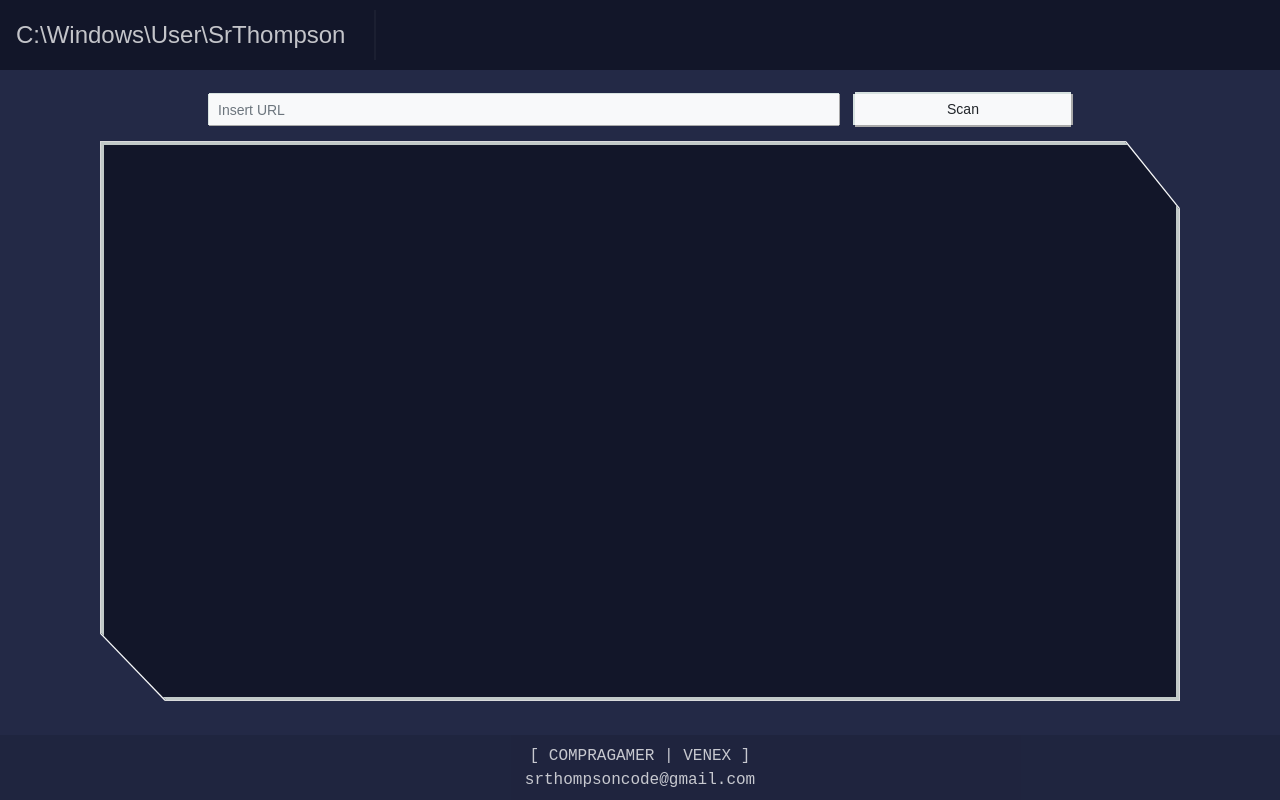
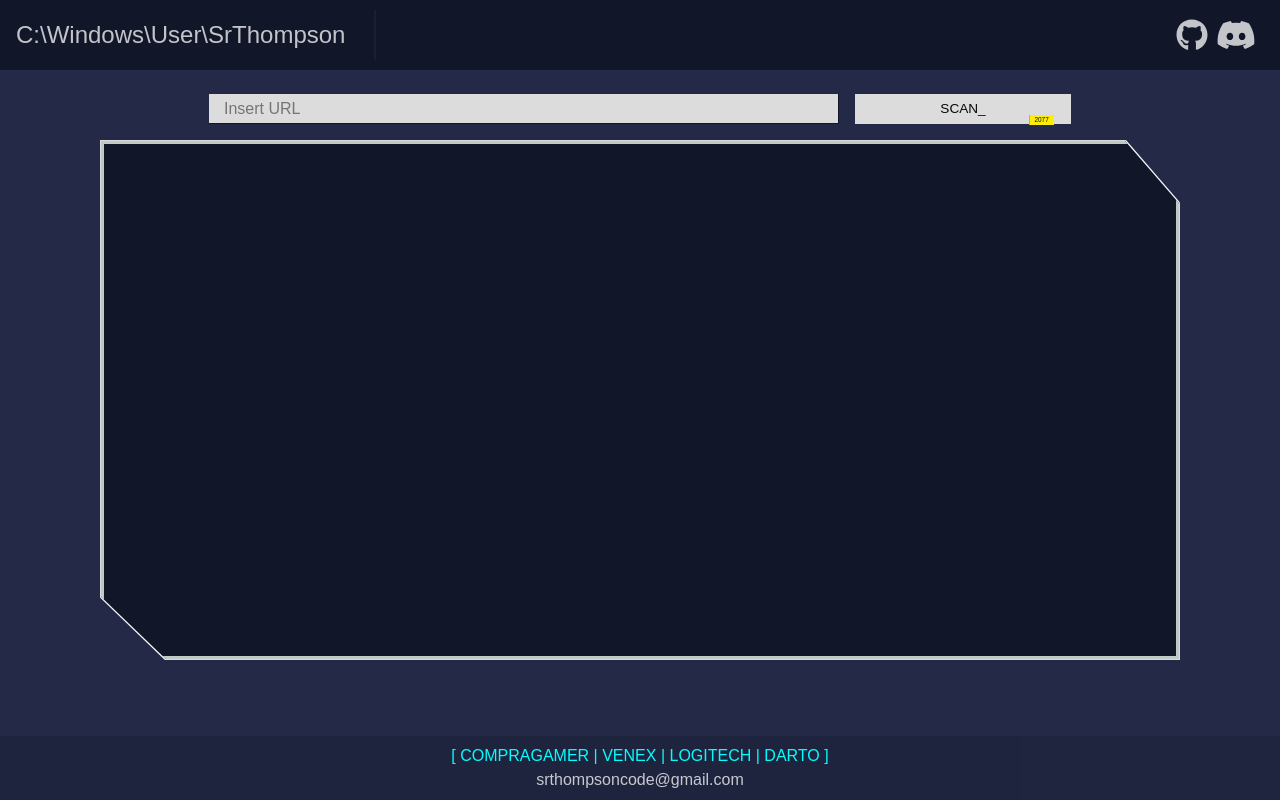
Before and after one commit to SrThompsonCode/stock-scraper, a React (Create React App) app: page / in a window 1280 px wide. Built offline with nearby package versions, Linux system fonts and the light colour scheme; a web font is replaced by a local one.

Commit message:
Agrego fontAwesome, sonido al encontrar stock y varios cambios visuales

```diff
--- a/package.json
+++ b/package.json
@@ -3,6 +3,11 @@
   "version": "0.1.0",
   "private": true,
   "dependencies": {
+    "@fortawesome/fontawesome-svg-core": "^1.2.32",
+    "@fortawesome/free-brands-svg-icons": "^5.15.1",
+    "@fortawesome/free-regular-svg-icons": "^5.15.1",
+    "@fortawesome/free-solid-svg-icons": "^5.15.1",
+    "@fortawesome/react-fontawesome": "^0.1.12",
     "@testing-library/jest-dom": "^5.11.5",
     "@testing-library/react": "^11.1.1",
     "@testing-library/user-event": "^12.2.0",
@@ -15,6 +20,7 @@
     "react-router": "^5.2.0",
     "react-router-dom": "^5.2.0",
     "react-scripts": "4.0.0",
+    "use-sound": "^1.0.2",
     "web-vitals": "^0.2.4"
   },
   "scripts": {
--- /dev/null
+++ b/src/FontAwesome.js
@@ -0,0 +1,5 @@
+import { library } from "@fortawesome/fontawesome-svg-core";
+import { fab } from "@fortawesome/free-brands-svg-icons";
+import { faCheckSquare, faCoffee } from "@fortawesome/free-solid-svg-icons";
+
+library.add(fab, faCheckSquare, faCoffee);
--- a/src/components/Footer.js
+++ b/src/components/Footer.js
@@ -1,11 +1,16 @@
 import React from "react";
 import "../pages/styles/Effects.css";
 import "./styles/Footer.css";
+import { FontAwesomeIcon } from "@fortawesome/react-fontawesome";
+
+import "../FontAwesome";
 
 const Footer = () => (
   <div className='footer text-center justify-content-center '>
-    <span className='footer_p '>[ COMPRAGAMER | VENEX ]</span>
-    <div className='footer_p'>srthompsoncode@gmail.com</div>
+    <span className='footer_p '>
+      [ COMPRAGAMER | VENEX | LOGITECH | DARTO ]
+    </span>
+    <div>srthompsoncode@gmail.com</div>
   </div>
 );
 
--- a/src/components/NavBar.js
+++ b/src/components/NavBar.js
@@ -1,7 +1,11 @@
 import React from "react";
 import logo from "../images/SrThompson.jpg";
+import { FontAwesomeIcon } from "@fortawesome/react-fontawesome";
+import { faVolumeMute } from "@fortawesome/free-solid-svg-icons/faVolumeMute";
 
+// import "../FontAwesome";
 import "./styles/Navbar.css";
+
 function NavBar(props) {
   return (
     <React.Fragment>
@@ -9,6 +13,24 @@ function NavBar(props) {
         <span className='navbar_name anim_typewriter'>
           C:\Windows\User\SrThompson
         </span>
+        <div className='nav-icons'>
+          <a href='https://github.com/SrThompsonCode' target='_blank'>
+            <FontAwesomeIcon
+              className='mr-2 a-trasnparent contact-icon'
+              icon={["fab", "github"]}
+              size='2x'
+            />
+          </a>
+          <a href='https://discordapp.com/users/356631607639146508'>
+            <FontAwesomeIcon
+              className='mr-2 a-trasnparent contact-icon'
+              icon={["fab", "discord"]}
+              size='2x'
+            />
+          </a>
+
+          {/* <FontAwesomeIcon icon={["fab", "discord"]} size='2x' /> */}
+        </div>
       </nav>
     </React.Fragment>
   );
--- a/src/components/StockList.js
+++ b/src/components/StockList.js
@@ -1,18 +1,15 @@
 import React from "react";
 import "./styles/StockList.css";
 import Moment from "moment/dist/moment";
+import sound from "../songs/stock.mp3";
 
 function StockList(props) {
   return (
     <React.Fragment>
       <div className='row rowStock'>
-        <a
-          href={`${props.data.url}`}
-          target='_blank'
-          title={props.data.name}
-          className='truncate col-5'>
+        <span title={props.data.name} className='truncate col-5'>
           {props.data.name}
-        </a>
+        </span>
         <span className='col-2 truncate '>$ {props.data.price}</span>
         <span className='col-3 text-center truncate '>
           {Moment(props.data.fecha).format("DD/MM/YYYY hh:mm:ss")}
@@ -22,6 +19,7 @@ function StockList(props) {
             props.data.stock ? "green" : "red"
           }`}>
           {props.data.stock ? "STOCK" : "NO HAY STOCK"}
+          {props.data.stock ? <audio src={sound} autoPlay /> : ""}
         </span>
         {/* <hr></hr> */}
       </div>
--- a/src/components/styles/CyberPunkBody.css
+++ b/src/components/styles/CyberPunkBody.css
@@ -15,18 +15,28 @@
 }
 
 .CyberPunkBody_btn {
-  width: 230px;
-  height: 60px;
+  width: 20%;
+  height: 30px;
   border: 0;
   outline: none;
-  background-color: var(--black-color);
+  background-color: gainsboro;
   cursor: pointer;
   position: relative;
   font-family: Tomorrow, sans-serif;
   font-size: 0.85rem;
   text-transform: uppercase;
   color: var(--black-color);
-  clip-path: polygon(92% 0, 100% 25%, 100% 100%, 8% 100%, 0% 75%, 0 0);
+  /* clip-path: polygon(100% 0, 100% 100%, 100% 70%, 0% 100%, 0% 0%, 0 0); */
+}
+.CyberPunkBody_btn:hover {
+  outline: none;
+  background-color: #fcee09;
+
+  /* clip-path: polygon(100% 0, 100% 100%, 100% 70%, 0% 100%, 0% 0%, 0 0); */
+}
+.CyberPunkBody_btn__content:hover {
+  outline: none;
+  background-color: #fcee09;
 }
 
 .CyberPunkBody_btn__content {
@@ -38,8 +48,11 @@
   left: 2px;
   right: 2px;
   bottom: 2px;
-  background-color: var(--yellow-color);
-  clip-path: polygon(92% 0, 100% 25%, 100% 100%, 8% 100%, 0% 75%, 0 0);
+  background-color: gainsboro;
+  /* clip-path: polygon(92% 0, 100% 25%, 100% 100%, 8% 100%, 0% 100%, 0 0); */
+}
+.CyberPunkBody_btn__content:hover {
+  outline: none;
 }
 
 .CyberPunkBody_btn--secondary {
--- a/src/components/styles/Footer.css
+++ b/src/components/styles/Footer.css
@@ -8,5 +8,5 @@
   width: 100%;
 }
 .footer_p {
-  font-family: "Fira Mono", monospace;
+  color: aqua;
 }
--- a/src/components/styles/Navbar.css
+++ b/src/components/styles/Navbar.css
@@ -3,9 +3,21 @@
 }
 .navbar {
   line-height: 50px;
-  max-height: 70px;
+  /* max-height: 70px; */
   min-height: 70px;
 }
+.nav-icons {
+  line-height: 1;
+}
+.a-trasnparent {
+  text-decoration: none;
+  color: #c4c5c9;
+}
+
+.contact-icon:hover {
+  color: yellow;
+}
+
 .navbar_name {
   border-right: 2px solid rgba(255, 255, 255, 0.75);
   font-size: 24px;
--- a/src/components/styles/StockList.css
+++ b/src/components/styles/StockList.css
@@ -14,6 +14,7 @@ ul {
   height: 40px;
   border-bottom: 1px solid #dcdcdc52;
   align-items: center;
+  color: white;
 }
 @media screen and (max-width: 678px) {
   .col-3,
--- a/src/index.js
+++ b/src/index.js
@@ -5,6 +5,7 @@ import App from "./App";
 import reportWebVitals from "./reportWebVitals";
 import { Button } from "react-bootstrap";
 import "bootstrap/dist/css/bootstrap.min.css";
+
 import "./index.css";
 
 ReactDOM.render(
--- a/src/pages/Home.js
+++ b/src/pages/Home.js
@@ -4,15 +4,18 @@ import "./styles/Home.css";
 import StockList from "../components/StockList";
 import "./styles/Effects.css";
 import { ResponsiveEmbed } from "react-bootstrap";
+import Moment from "moment/dist/moment";
 
 class Home extends React.Component {
   constructor(props) {
     super(props);
+
     this.state = {
       error: null,
       loading: true,
       key: 1,
       urlToScan: "",
+      fechaInicial: "",
       data: [
         {
           name: "",
@@ -31,10 +34,13 @@ class Home extends React.Component {
     const url = document.getElementById("urlToGet").value;
 
     if (url.length > 0) {
+      this.setState({
+        fechaInicial: Moment(Date.now()).format("DD/MM/YYYY hh:mm:ss"),
+      });
       document.getElementById("urlToGet").value = "";
       this.componentWillUnmount();
       this.fetchStock(url);
-      this.intervalId = setInterval(this.fetchStock, 30000, url);
+      this.intervalId = setInterval(this.fetchStock, 45000, url);
     }
   };
   componentDidMount() {
@@ -45,8 +51,6 @@ class Home extends React.Component {
       // http.get("https://stock-scrapi.herokuapp.com/webscraper");
 
       xhr.open("GET", "https://stock-scrapi.herokuapp.com/webscraper");
-      xhr.send();
-      xhr.open("GET", "https://stock-scraper-ui.herokuapp.com/");
       xhr.send();
     }, 300000); // every 5 minutes (300000)
   }
@@ -60,6 +64,7 @@ class Home extends React.Component {
   fetchStock = async (url) => {
     if (this.state.data.length === 15) {
       this.setState({ data: [] });
+      console.log(url);
     }
     this.setState({ loading: false, error: false });
 
@@ -78,12 +83,13 @@ class Home extends React.Component {
         this.setState({
           data: [].concat(this.state.data, json.data),
           key: this.state.key + 1,
+          urlToScan: url,
         });
       }
     } catch (error) {
       this.componentWillUnmount();
 
-      this.setState({ error: "Invalid URL", loading: false });
+      this.setState({ error: "Invalid URL", loading: false, urlToScan: "" });
     }
   };
 
@@ -107,12 +113,32 @@ class Home extends React.Component {
                   type='url'
                   minLength='5'
                   placeholder='Insert URL'
-                  className='col-7 btn-light form-control form-control-sm  mr-3 rounded-0 home_input'
+                  className='col-7 home_input  mr-3 rounded-0 '
                 />
-                <button className='btn btn-sm rounded-0 btn-light home_button '>
-                  Scan
+                {/* <button className='btn btn-sm rounded-0 btn-light home_button '>
+                  SCAN_
+                </button> */}
+                <button class=' CyberPunkBody_btn'>
+                  <span class='CyberPunkBody_btn__content'>SCAN_</span>
+
+                  <span class='CyberPunkBody_btn__label'>2077</span>
                 </button>
               </div>
+              {this.state.urlToScan.length > 0 && (
+                <div className='text-left  header-link'>
+                  <span className='font-weight-bold text-light'>Fecha: </span>
+                  {this.state.fechaInicial}
+                  <p className='text-left truncate'>
+                    <span className='font-weight-bold text-light'>URL: </span>
+                    <a
+                      className='link-url'
+                      target='_blank'
+                      href={this.state.urlToScan}>
+                      {this.state.urlToScan}
+                    </a>
+                  </p>
+                </div>
+              )}
             </form>
 
             <div className='card rounded-0 CyberPunkBody_card  home_card bg-light mb-3'>
--- a/src/pages/styles/Home.css
+++ b/src/pages/styles/Home.css
@@ -1,13 +1,26 @@
+:root {
+  --yellow-color: #fcee09;
+  --red-color: #ff003c;
+  --black-color: #050a0e;
+  --blue-color: #00f0ff;
+  --grey-color: #a9a9a9;
+}
+
 .home_button {
   font-family: Tomorrow, sans-serif;
   width: 20%;
   background: #c1c9c8;
-  box-shadow: 0px 2px 0px 0px #a9a9a9, 0px -2px 0px 0px #d7e2e0,
-    2px 0px 0px 0px #a9a9a9, -2px 0px 0px 0px #d7e2e0;
+  box-shadow: 0px 2px 0px 0px #00f0ff, 0px -2px 0px 0px #d7e2e0,
+    2px 0px 0px 0px #00f0ff, -2px 0px 0px 0px #d7e2e0;
 
   align-items: center;
   box-sizing: border-box;
   text-align: center;
+  outline: none;
+}
+.home_button:active {
+  box-shadow: 0px 2px 0px 0px #d7e2e0, 0px -2px 0px 0px #a9a9a9,
+    2px 0px 0px 0px #d7e2e0, -2px 0px 0px 0px #a9a9a9;
 }
 .home_button:active {
   box-shadow: 0px 2px 0px 0px #d7e2e0, 0px -2px 0px 0px #a9a9a9,
@@ -18,7 +31,7 @@
   height: calc(100vh - 1vh);
 }
 .home_card {
-  height: calc(100vh - 240px);
+  height: calc(100vh - 280px);
 }
 .home_card_body {
   clip-path: polygon(95% 0, 100% 12%, 100% 100%, 6% 100%, 0% 88%, 0 0);
@@ -29,17 +42,42 @@
     2px 0px 0px 0px #d7e2e0, -2px 0px 0px 0px #a9a9a9;
 }
 .home_input {
-  background: #c1c9c8;
-  box-shadow: 0px 1px 0px 0px #a9a9a9, 0px -1px 0px 0px #d7e2e0,
-    1px 0px 0px 0px #a9a9a9, -1px 0px 0px 0px #d7e2e0;
+  height: 30px;
+  border: none;
+  border-bottom: 1px solid #121629;
+  border-right: 1px solid #121629;
+  background: gainsboro;
+  /* box-shadow: 0px 1px 0px 0px #a9a9a9, 0px -1px 0px 0px #d7e2e0,
+    1px 0px 0px 0px #a9a9a9, -1px 0px 0px 0px #d7e2e0; */
   box-sizing: border-box;
 }
 
+.home_input:focus {
+  outline: 10px;
+}
+.home_input:focus-within {
+  background-color: rgb(238, 238, 238);
+}
 .truncate {
   width: 100%;
   white-space: nowrap;
   overflow: hidden;
   text-overflow: ellipsis;
+  /* margin: 0; */
+}
+
+.header-link {
+  width: 93%;
+  border-left: 4px solid #121629;
+  padding-left: 10px;
+}
+.link-url {
+  text-decoration: none;
+  color: aqua;
+  /* color: #b8c1ec; */
+}
+.link-url:hover {
+  color: yellow;
 }
 .green {
   color: greenyellow;
```
Also changed, not shown: 2 other files (tests, documents, lock files or other folders).
